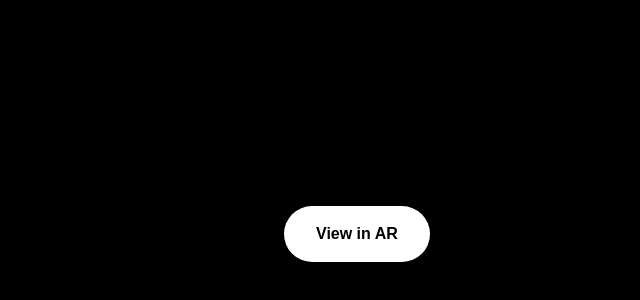
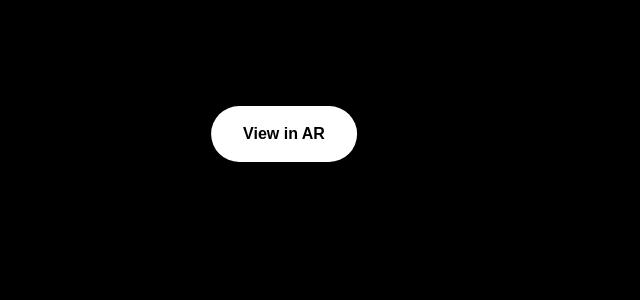
Before and after one commit to pascalpong/incubabe, a Next.js app: page / in a window 1280 px wide. Shown: the part 458-758 px from the top of the page, without its empty margins (356-996 px from the left). Built offline with nearby package versions, Linux system fonts and the light colour scheme.

Commit message:
fix viewport

```diff
--- a/src/app/page.tsx
+++ b/src/app/page.tsx
@@ -26,8 +26,9 @@ export default function Home() {
           slot="ar-button"
           style={{
             position: 'fixed',
-            bottom: '80px',
+            bottom: '180px',
             left: '50%',
+            transform: 'translateX(-50%)',
             backgroundColor: 'white',
             color: 'black',
             padding: '16px 32px',
```
